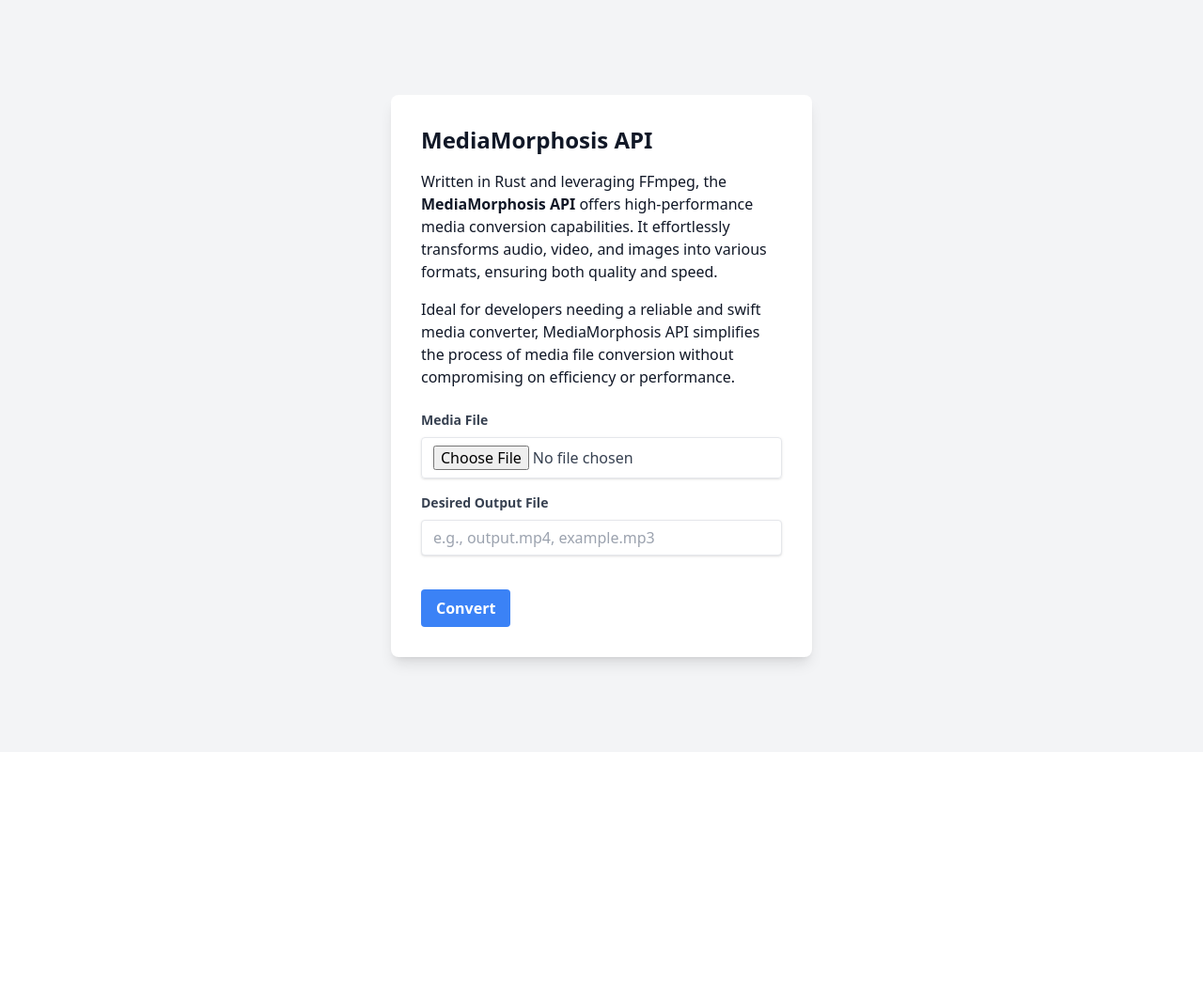
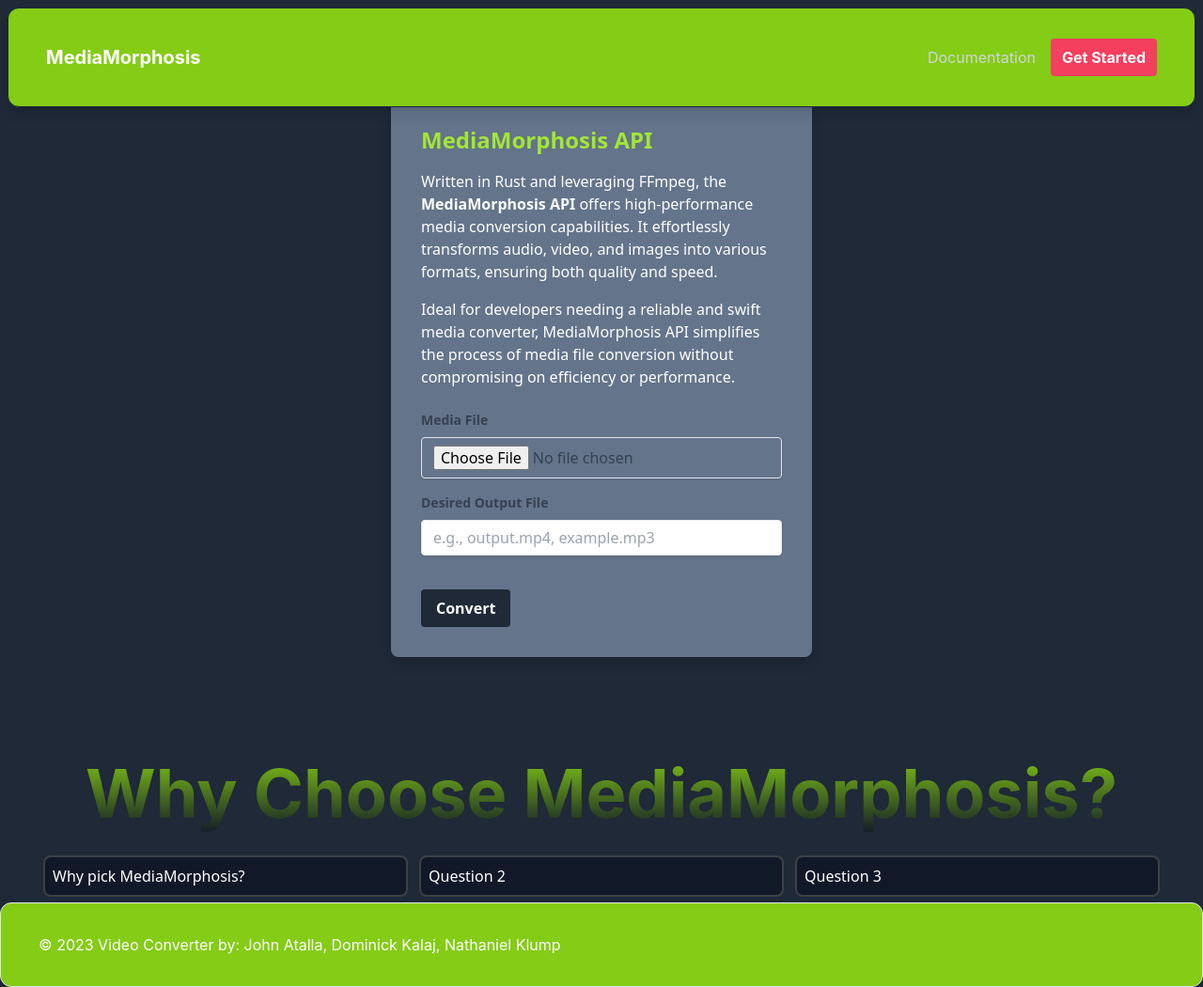
Before and after one commit to NathanKlump/MediaMorphosis-API, a React (Create React App) app in the folder client/: page / in a window 1280 px wide. Shown: the whole page at 94% size. Before the commit the page ends 800 px from the top, so only its background shows below. Built offline with nearby package versions, Linux system fonts and the light colour scheme.

Commit message:
Committing major change for frontend

```diff
--- a/client/public/index.html
+++ b/client/public/index.html
@@ -24,7 +24,7 @@
       work correctly both with client-side routing and a non-root public URL.
       Learn how to configure a non-root public URL by running `npm run build`.
     -->
-    <title>React App</title>
+    <title>MediaMorphisis API</title>
   </head>
   <body>
     <noscript>You need to enable JavaScript to run this app.</noscript>
--- a/client/src/App.js
+++ b/client/src/App.js
@@ -1,9 +1,12 @@
-import React, { useState } from 'react';
-import { convertMedia } from './api/API';
+import React, { useState } from "react";
+import { convertMedia } from "./api/API";
 
 function App() {
   const [mediaFile, setMediaFile] = useState(null);
-  const [format, setFormat] = useState('');
+  const [format, setFormat] = useState("");
+  const [isBarOneOpen, setIsBarOneOpen] = useState(false);
+  const [isBarTwoOpen, setIsBarTwoOpen] = useState(false);
+  const [isBarThreeOpen, setIsBarThreeOpen] = useState(false);
 
   const handleFileChange = (event) => {
     setMediaFile(event.target.files[0]);
@@ -11,6 +14,24 @@ function App() {
 
   const handleFormatChange = (event) => {
     setFormat(event.target.value);
+  };
+
+  const handleBarOneClick = () => {
+    setIsBarOneOpen(!isBarOneOpen);
+    setIsBarTwoOpen(false);
+    setIsBarThreeOpen(false);
+  };
+
+  const handleBarTwoClick = () => {
+    setIsBarTwoOpen(!isBarTwoOpen);
+    setIsBarOneOpen(false);
+    setIsBarThreeOpen(false);
+  };
+
+  const handleBarThreeClick = () => {
+    setIsBarThreeOpen(!isBarThreeOpen);
+    setIsBarOneOpen(false);
+    setIsBarTwoOpen(false);
   };
 
   const handleSubmit = async (event) => {
@@ -21,26 +42,57 @@ function App() {
       console.log(data);
       // Handle the response further (e.g., show a success message)
     } catch (error) {
-      console.error('Error:', error);
+      console.error("Error:", error);
       // Handle the error (e.g., show an error message)
     }
   };
 
   return (
-    <div className="bg-gray-100 text-gray-900 font-sans min-h-screen flex flex-col justify-center items-center">
-      <div className="max-w-md mx-auto p-8 bg-white shadow-lg rounded-lg">
-        <h1 className="text-2xl font-bold mb-4">MediaMorphosis API</h1>
+    <body>
+      <div className="relative bg-gray-800">
+        <div>
+          <div className="absolute inset-x-0 top-2 z-10 left-2 right-2">
+            <div className="flex justify-between items-center px-10 py-8 bg-lime-500 text-white shadow-lg rounded-xl border border-gray-800">
+              <h2 className="font-bold text-xl">MediaMorphosis</h2>
+              <ul className="flex items-center space-x-4">
+                <li>
+                  <a href="#" className="text-gray-300 hover:text-white">
+                    Documentation
+                  </a>
+                </li>
+                <li>
+                  <button className="bg-rose-500 hover:bg-rose-700 px-3 py-2 rounded text-white font-bold">
+                    Get Started
+                  </button>
+                </li>
+              </ul>
+            </div>
+          </div>
+          <div className="text-white text-gray-900 font-sans min-h-screen flex flex-col justify-center items-center">
+            <div className="max-w-md mx-auto p-8 shadow-lg rounded-lg bg-slate-500">
+              <h1 className="text-2xl text-lime-400 font-bold mb-4">
+                MediaMorphosis API
+              </h1>
               <p className="mb-4">
-          Written in Rust and leveraging FFmpeg, the <strong>MediaMorphosis API</strong> offers high-performance media conversion capabilities. It effortlessly transforms audio, video, and images into various formats, ensuring both quality and speed.
+                Written in Rust and leveraging FFmpeg, the{" "}
+                <strong>MediaMorphosis API</strong> offers high-performance
+                media conversion capabilities. It effortlessly transforms audio,
+                video, and images into various formats, ensuring both quality
+                and speed.
               </p>
               <p className="mb-6">
-          Ideal for developers needing a reliable and swift media converter, MediaMorphosis API simplifies the process of media file conversion without compromising on efficiency or performance.
+                Ideal for developers needing a reliable and swift media
+                converter, MediaMorphosis API simplifies the process of media
+                file conversion without compromising on efficiency or
+                performance.
               </p>
-
               {/* Form Section */}
               <form className="mt-6" onSubmit={handleSubmit}>
                 <div className="mb-4">
-            <label className="block text-gray-700 text-sm font-bold mb-2" htmlFor="mediaFile">
+                  <label
+                    className="block text-gray-700 text-sm font-bold mb-2"
+                    htmlFor="mediaFile"
+                  >
                     Media File
                   </label>
                   <input
@@ -51,9 +103,11 @@ function App() {
                     onChange={handleFileChange}
                   />
                 </div>
-
                 <div className="mb-6">
-            <label className="block text-gray-700 text-sm font-bold mb-2" htmlFor="format">
+                  <label
+                    className="block text-gray-700 text-sm font-bold mb-2"
+                    htmlFor="format"
+                  >
                     Desired Output File
                   </label>
                   <input
@@ -64,16 +118,79 @@ function App() {
                     onChange={handleFormatChange}
                   />
                 </div>
-
                 <button
                   type="submit"
-            className="bg-blue-500 hover:bg-blue-700 text-white font-bold py-2 px-4 rounded focus:outline-none focus:shadow-outline"
+                  className="bg-gray-800 hover:bg-rose-500 text-white font-bold py-2 px-4 rounded focus:outline-none focus:shadow-outline"
                 >
                   Convert
                 </button>
               </form>
             </div>
           </div>
+          <div>
+            <h1 className="bg-gradient-to-b from-lime-500 opacity-100 to-gray-900 bg-clip-text text-5xl py-2 text-transparent font-bold lg:text-7xl text-center">
+              Why Choose MediaMorphosis?
+            </h1>
+          </div>
+
+          <div className="flex justify-between bg-gray-800 justify-top flex-col">
+            <div className="text-white text-gray-900 font-sans flex flex-col justify-center items-center">
+              <div className="flex justify-between w-full px-10 mt-4">
+                <div className="w-1/3">
+                  <div
+                    className="rounded-md bg-gray-900 hover:bg-neutral-600/80 flex flex-col justify-start p-2 m-2 ring-2 ring-neutral-600/60"
+                    onClick={handleBarOneClick}
+                  >
+                    Why pick MediaMorphosis?
+                  </div>
+                  {isBarOneOpen && (
+                    <div className="bg-gray-800 text-white p-4 rounded-md">
+                      Because...
+                    </div>
+                  )}
+                </div>
+                <div className="w-1/3">
+                  <div
+                    className="rounded-md bg-gray-900 hover:bg-neutral-600/80 flex flex-col justify-start p-2 m-2 ring-2 ring-neutral-600/60"
+                    onClick={handleBarTwoClick}
+                  >
+                    Question 2
+                  </div>
+                  {isBarTwoOpen && (
+                    <div className="bg-gray-800 text-white p-4 rounded-md">
+                      Answer to Question 2
+                    </div>
+                  )}
+                </div>
+                <div className="w-1/3">
+                  <div
+                    className="rounded-md bg-gray-900 hover:bg-neutral-600/80 flex flex-col justify-start p-2 m-2 ring-2 ring-neutral-600/60"
+                    onClick={handleBarThreeClick}
+                  >
+                    Question 3
+                  </div>
+                  {isBarThreeOpen && (
+                    <div className="bg-gray-800 text-white p-4 rounded-md">
+                      Answer to Question 3
+                    </div>
+                  )}
+                </div>
+              </div>
+            </div>
+          </div>
+        </div>
+        <div className="justify-end bottom-2 z-0 left-2 right-2 ">
+          <footer className="">
+            <div className="flex justify-between items-center px-10 py-8 bg-lime-500 text-white shadow-lg rounded-xl border">
+              <p>
+                &copy; 2023 Video Converter by: John Atalla, Dominick Kalaj,
+                Nathaniel Klump
+              </p>
+            </div>
+          </footer>
+        </div>
+      </div>
+    </body>
   );
 }
 
```
Lines whose indentation alone changed are shown as unchanged.
